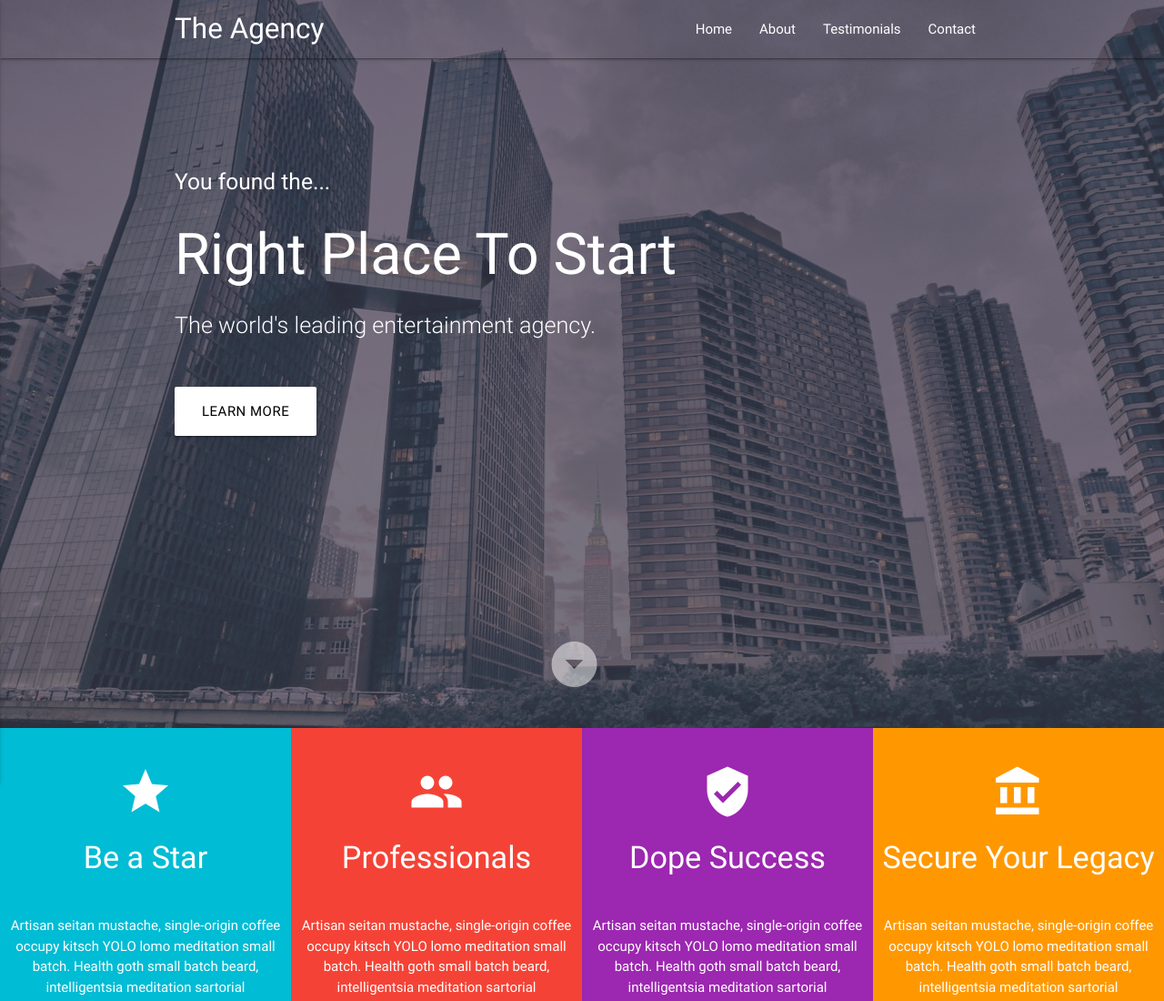
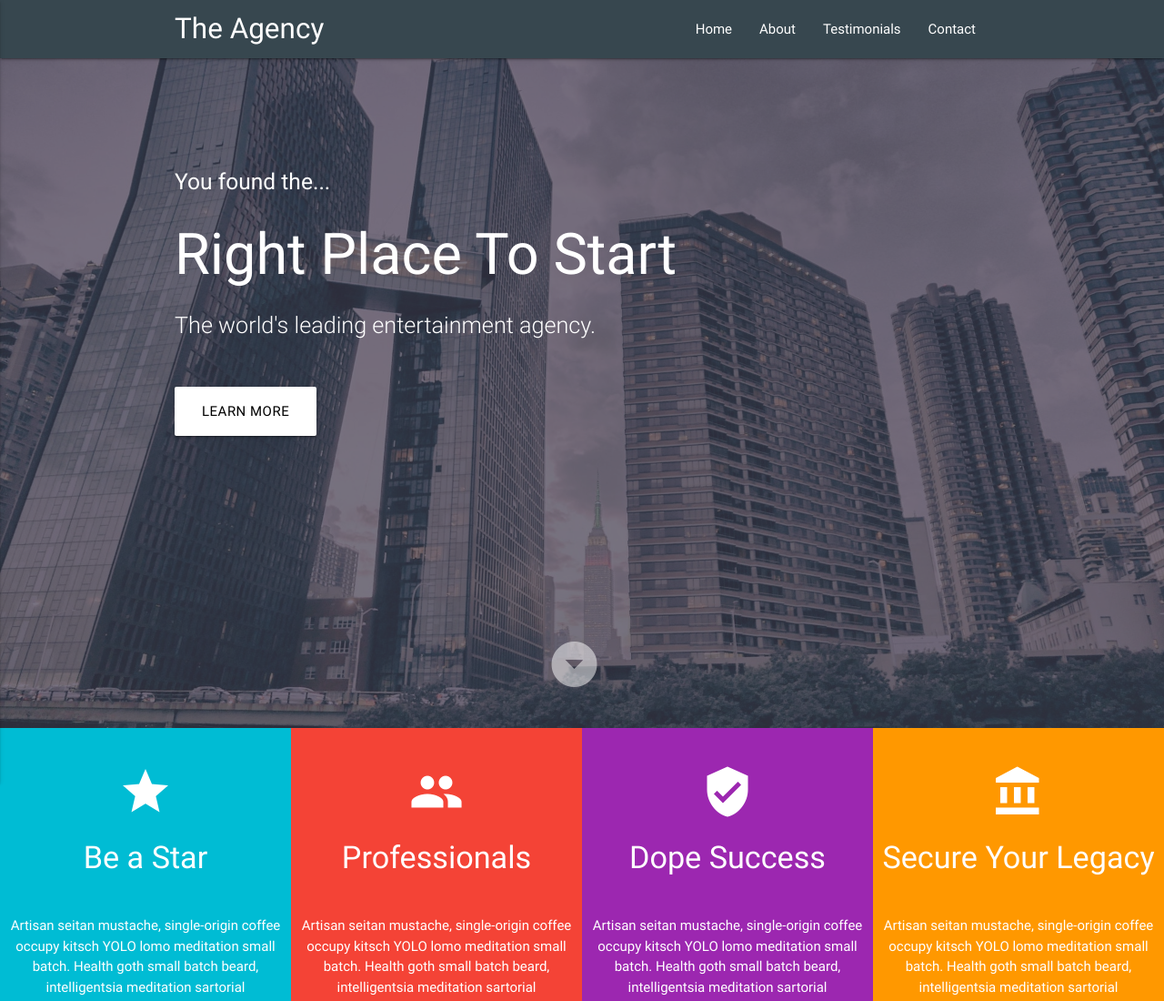
Before and after one commit to kdrussel/kr-theagency, a plain HTML site: page index.html in a window 1280 px wide. Shown: the top 1100 px of the page at 91% size. Drawn offline with nearby package versions, Linux system fonts and the light colour scheme; some packages are replaced by stand-ins of ours.

Commit message:
scrollspy, scrollfire effects

```diff
--- a/index.html
+++ b/index.html
@@ -244,7 +244,7 @@
   <!--Import jQuery before materialize.js-->
   <script type="text/javascript" src="https://code.jquery.com/jquery-3.2.1.min.js"></script>
   <script type="text/javascript" src="js/materialize.min.js"></script>
-  <sccript src="http://maps.googleapis.com/maps/api/js"></sccript>
+  <script src="http://maps.googleapis.com/maps/api/js"></script>
   <script>
     $(document).ready(function () {
 
@@ -259,9 +259,9 @@
           }
         },
         {
-          selector: '.navbar-fixed', offset:1500, callback: function() {
-            $('.nav').removeClass('transparent');
-            $('.nav').addClass('blue-grey darken-3');
+          selector: '.navbar-fixed', offset:1000, callback: function() {
+            $('nav').removeClass('transparent');
+            $('nav').addClass('blue-grey darken-3');
           }
         },
       ];
@@ -284,9 +284,9 @@
           zoom: 12,
           streetViewControl: false,
           scaleControl: true,
-          mapTypeId: google.maps.map.TypeId.ROADMAP,
+          mapTypeId: google.maps.MapTypeId.ROADMAP,
           center: centerLatLng
-        };
+        }
 
         // Create map
         map = new google.maps.Map(document.getElementById('googlemap'), mapOptions);
@@ -298,7 +298,7 @@
           draggable: false,
           animation: google.maps.Animation.DROP
         });
-      };
+      }
 
       // Map event
       google.maps.event.addDomListener(window, 'load', showGoogleMaps);
```
